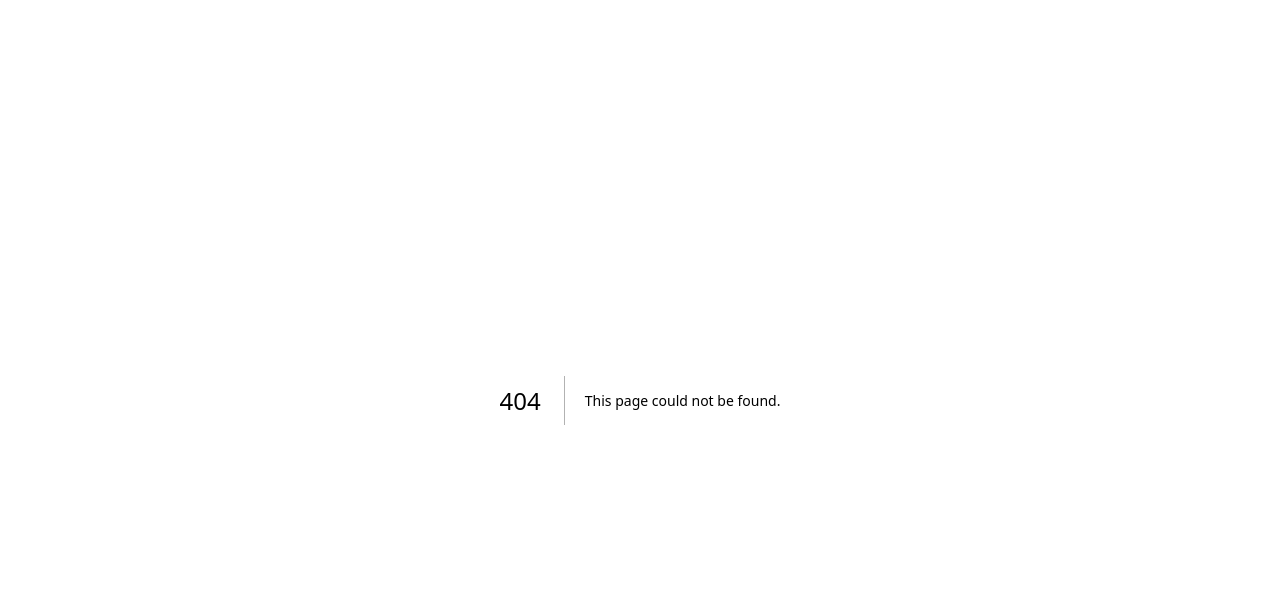
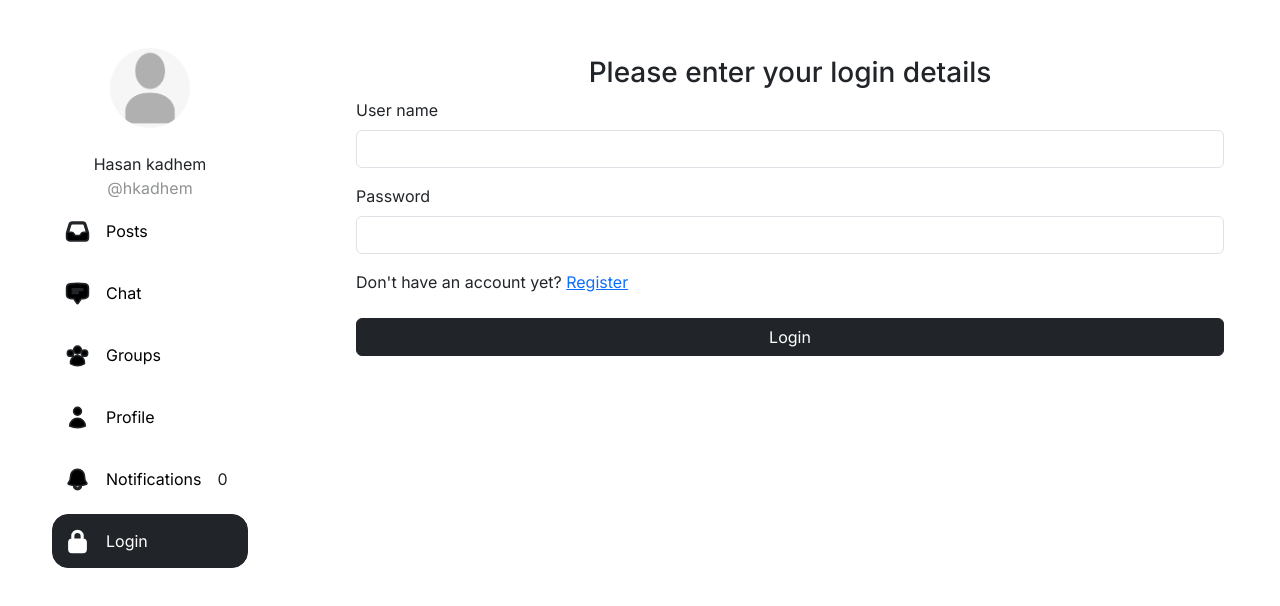
Before and after one commit to mariamqiix/social-network, a Next.js app in the folder frontend/: page /login in a window 1280 px wide. Before the commit this address had no page. Shown: the top 606 px of the page. Built offline with nearby package versions, Linux system fonts and the light colour scheme.

Commit message:
added navigation bar
also added login/register page

```diff
--- /dev/null
+++ b/frontend/src/app/chat/page.tsx
@@ -0,0 +1,3 @@
+export default function page() {
+    return <h1>You have no messages</h1>;
+}
--- /dev/null
+++ b/frontend/src/app/components/nav.tsx
@@ -0,0 +1,53 @@
+'use client';
+
+import Image from "next/image";
+import Link from "next/link";
+import { usePathname } from "next/navigation";
+
+const links = [
+    "posts",
+    "chat",
+    "groups",
+    "profile",
+    "notifications",
+    "login",
+];
+
+const icons = [
+    <path fillRule="evenodd" d="M6.912 3a3 3 0 0 0-2.868 2.118l-2.411 7.838a3 3 0 0 0-.133.882V18a3 3 0 0 0 3 3h15a3 3 0 0 0 3-3v-4.162c0-.299-.045-.596-.133-.882l-2.412-7.838A3 3 0 0 0 17.088 3H6.912Zm13.823 9.75-2.213-7.191A1.5 1.5 0 0 0 17.088 4.5H6.912a1.5 1.5 0 0 0-1.434 1.059L3.265 12.75H6.11a3 3 0 0 1 2.684 1.658l.256.513a1.5 1.5 0 0 0 1.342.829h3.218a1.5 1.5 0 0 0 1.342-.83l.256-.512a3 3 0 0 1 2.684-1.658h2.844Z" clipRule="evenodd" />,
+    <path fillRule="evenodd" d="M4.848 2.771A49.144 49.144 0 0 1 12 2.25c2.43 0 4.817.178 7.152.52 1.978.292 3.348 2.024 3.348 3.97v6.02c0 1.946-1.37 3.678-3.348 3.97a48.901 48.901 0 0 1-3.476.383.39.39 0 0 0-.297.17l-2.755 4.133a.75.75 0 0 1-1.248 0l-2.755-4.133a.39.39 0 0 0-.297-.17 48.9 48.9 0 0 1-3.476-.384c-1.978-.29-3.348-2.024-3.348-3.97V6.741c0-1.946 1.37-3.68 3.348-3.97ZM6.75 8.25a.75.75 0 0 1 .75-.75h9a.75.75 0 0 1 0 1.5h-9a.75.75 0 0 1-.75-.75Zm.75 2.25a.75.75 0 0 0 0 1.5H12a.75.75 0 0 0 0-1.5H7.5Z" clipRule="evenodd" />,
+    <path fillRule="evenodd" d="M8.25 6.75a3.75 3.75 0 1 1 7.5 0 3.75 3.75 0 0 1-7.5 0ZM15.75 9.75a3 3 0 1 1 6 0 3 3 0 0 1-6 0ZM2.25 9.75a3 3 0 1 1 6 0 3 3 0 0 1-6 0ZM6.31 15.117A6.745 6.745 0 0 1 12 12a6.745 6.745 0 0 1 6.709 7.498.75.75 0 0 1-.372.568A12.696 12.696 0 0 1 12 21.75c-2.305 0-4.47-.612-6.337-1.684a.75.75 0 0 1-.372-.568 6.787 6.787 0 0 1 1.019-4.38Z" clipRule="evenodd" />,
+    <path strokeLinecap="round" strokeLinejoin="round" d="M15.75 6a3.75 3.75 0 1 1-7.5 0 3.75 3.75 0 0 1 7.5 0ZM4.501 20.118a7.5 7.5 0 0 1 14.998 0A17.933 17.933 0 0 1 12 21.75c-2.676 0-5.216-.584-7.499-1.632Z" />,
+    <path fillRule="evenodd" d="M5.25 9a6.75 6.75 0 0 1 13.5 0v.75c0 2.123.8 4.057 2.118 5.52a.75.75 0 0 1-.297 1.206c-1.544.57-3.16.99-4.831 1.243a3.75 3.75 0 1 1-7.48 0 24.585 24.585 0 0 1-4.831-1.244.75.75 0 0 1-.298-1.205A8.217 8.217 0 0 0 5.25 9.75V9Zm4.502 8.9a2.25 2.25 0 1 0 4.496 0 25.057 25.057 0 0 1-4.496 0Z" clipRule="evenodd" />,
+    <path fillRule="evenodd" d="M12 1.5a5.25 5.25 0 0 0-5.25 5.25v3a3 3 0 0 0-3 3v6.75a3 3 0 0 0 3 3h10.5a3 3 0 0 0 3-3v-6.75a3 3 0 0 0-3-3v-3c0-2.9-2.35-5.25-5.25-5.25Zm3.75 8.25v-3a3.75 3.75 0 1 0-7.5 0v3h7.5Z" clipRule="evenodd" />,
+];
+
+export default function Nav() {
+    const pathName = usePathname().slice(1);
+    return <nav className="h-100 overflow-y-scroll">
+        <ul className="nav flex-column p-5">
+            <div className="container-fluid d-flex flex-column align-items-center">
+                <a className="navbar-brand m-0 p-0" href="#">
+                    <Image className="rounded-circle" src="/placeholder.jpg" width={80} height={80} alt="Avatar" />
+                </a>
+                <br />
+                Hasan kadhem
+                <br />
+                <span className="text-body-tertiary">
+                    @hkadhem
+                </span>
+            </div>
+            {links.map((link, i) =>
+                <Link href={link} key={link} className={(pathName == link ? "btn-dark" : "") + " btn nav-item rounded-4 m-1 d-flex align-items-center"}>
+                    <svg xmlns="http://www.w3.org/2000/svg" fill={pathName == link ? "white" : "black"} viewBox="0 0 24 24" strokeWidth={1.5} stroke="currentColor" className="icon">
+                        {icons[i]}
+                    </svg>
+                    <span className={(pathName == link ? "text-white" : "text-black") + " text-start nav-link"} href={link}>
+                        {link[0].toLocaleUpperCase() + link.slice(1)}
+                    </span>
+                    {link == "notifications" ? "0" : ""}
+                </Link>
+            )}
+        </ul>
+    </nav>;
+}
--- a/frontend/src/app/globals.css
+++ b/frontend/src/app/globals.css
@@ -0,0 +1,8 @@
+nav {
+    width: 300px;
+}
+
+.icon {
+    width: 25px;
+    height: 25px;
+}
--- /dev/null
+++ b/frontend/src/app/groups/page.tsx
@@ -0,0 +1,3 @@
+export default function page() {
+    return <h1>You have no groups</h1>;
+}
--- a/frontend/src/app/layout.tsx
+++ b/frontend/src/app/layout.tsx
@@ -2,6 +2,7 @@ import type { Metadata } from "next";
 import { Inter } from "next/font/google";
 import "./globals.css";
 import "bootstrap/dist/css/bootstrap.min.css";
+import Nav from "./components/nav";
 
 const inter = Inter({ subsets: ["latin"] });
 
@@ -17,7 +18,12 @@ export default function RootLayout({
 }>) {
   return (
     <html lang="en">
-      <body className={inter.className}>{children}</body>
+      <body className={inter.className + " d-flex flex-row h-100"}>
+        <Nav />
+        <div className="flex-fill h-100 overflow-y-scroll p-2">
+          {children}
+        </div>
+      </body>
     </html>
   );
 }
--- /dev/null
+++ b/frontend/src/app/login/page.tsx
@@ -0,0 +1,48 @@
+'use client';
+
+import { useState } from "react";
+
+export default function loginPage() {
+    let [isRegister, setIsRegister] = useState(true);
+
+    return isRegister ? <form className="w-100 h-100 p-5 d-flex flex-column justify-content-center">
+        <h3 className="text-center">Please enter your login details</h3>
+        <div className="mb-3">
+            <label className="form-label">User name</label>
+            <input type="text" className="form-control" name="username" aria-describedby="emailHelp" />
+        </div>
+        <div className="mb-3">
+            <label className="form-label">Password</label>
+            <input type="password" className="form-control" name="password" />
+        </div>
+        <span>
+            Don't have an account yet? <a href="#" onClick={() => {
+                setIsRegister(false);
+            }}>Register</a>
+        </span>
+        <br/>
+        <button type="submit" className="btn btn-dark">Login</button>
+    </form> : <form className="w-100 h-100 p-5 d-flex flex-column justify-content-center">
+        <h3 className="text-center">Please enter your account details</h3>
+        <div className="mb-3">
+            <label className="form-label">Email</label>
+            <input type="email" className="form-control" name="email" aria-describedby="emailHelp" />
+        </div>
+        <div className="mb-3">
+            <label className="form-label">User name</label>
+            <input type="text" className="form-control" name="username" aria-describedby="emailHelp" />
+        </div>
+
+        <div className="mb-3">
+            <label className="form-label">Password</label>
+            <input type="password" className="form-control" name="password" />
+        </div>
+        <span>
+            Have an existing account <a href="#" onClick={() => {
+                setIsRegister(true);
+            }}>Login</a>
+        </span>
+        <br/>
+        <button type="submit" className="btn btn-dark">Register</button>
+    </form>;
+}
--- /dev/null
+++ b/frontend/src/app/notifications/page.tsx
@@ -0,0 +1,3 @@
+export default function page() {
+    return <h1>You have no notifications</h1>;
+}
--- /dev/null
+++ b/frontend/src/app/posts/page.tsx
@@ -0,0 +1,3 @@
+export default function page() {
+    return <h1>You have no posts</h1>;
+}
--- /dev/null
+++ b/frontend/src/app/profile/page.tsx
@@ -0,0 +1,3 @@
+export default function page() {
+    return <h1>You need to login</h1>;
+}
```
Also changed, not shown: frontend/public/placeholder.jpg (added), 1 other file (tests, documents, lock files or other folders).
